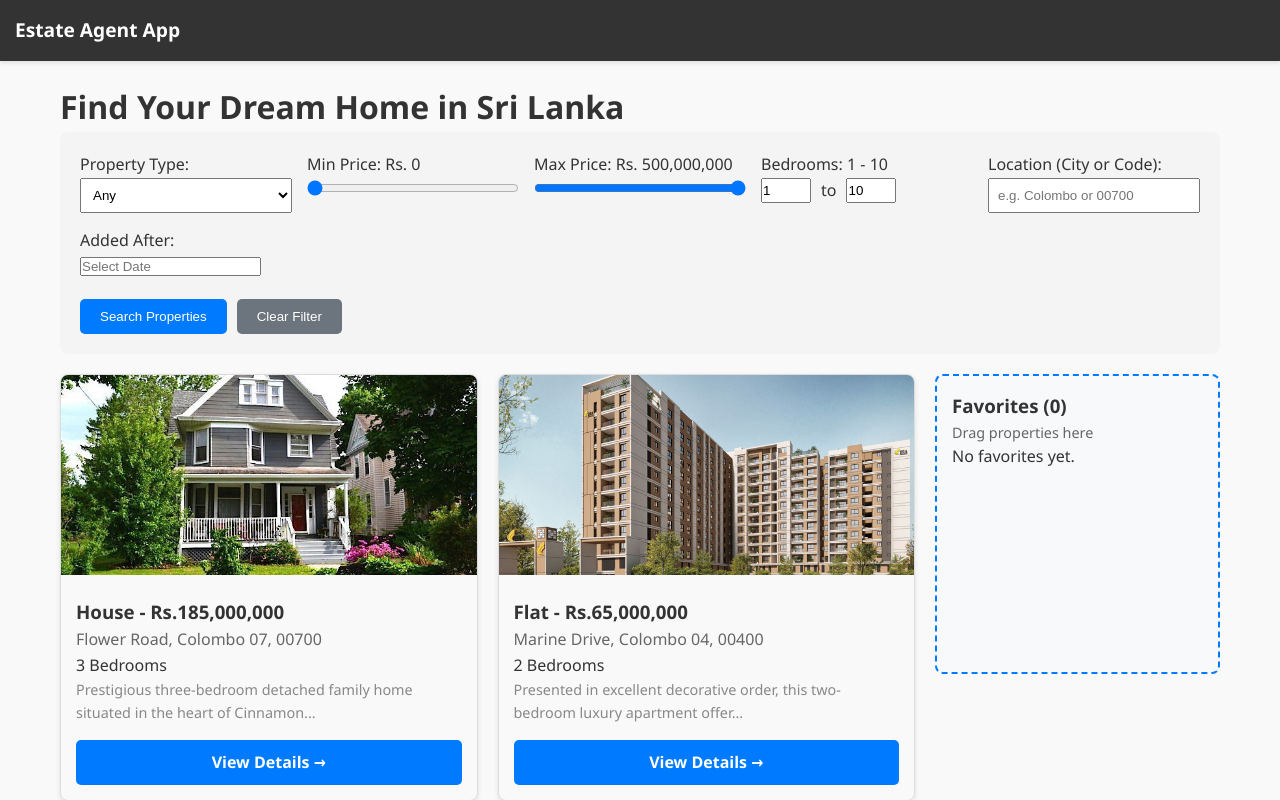
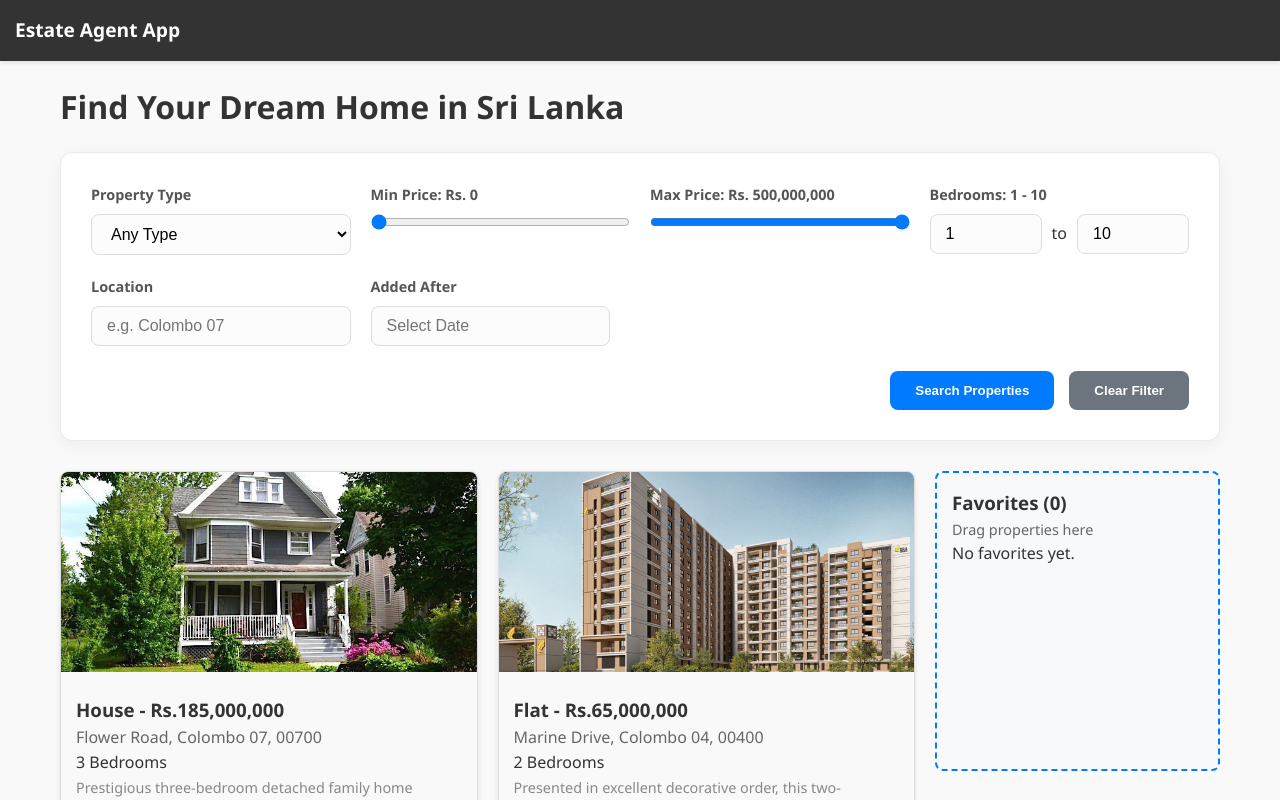
Before and after one commit to Dev-Liss/Responsive-Web-Application--SPA-, a React (Vite) app in the folder estate-agent-app/: page /#/ in a window 1280 px wide. Shown: the top 800 px of the page. Built offline with nearby package versions, Linux system fonts and the light colour scheme.

Commit message:
Fix: added styles to Search page

```diff
--- a/estate-agent-app/src/App.jsx
+++ b/estate-agent-app/src/App.jsx
@@ -1,4 +1,3 @@
-import React from 'react';
 import { HashRouter as Router, Routes, Route } from 'react-router-dom';
 import { PropertyProvider } from './context/PropertyContext';
 import NavBar from './components/NavBar';
--- a/estate-agent-app/src/components/FavoritesList.jsx
+++ b/estate-agent-app/src/components/FavoritesList.jsx
@@ -43,7 +43,7 @@ const FavoritesList = () => {
                     {favorites.map(fav => (
                         <li key={fav.id} style={{ marginBottom: '10px', borderBottom: '1px solid #ccc', paddingBottom: '5px' }}>
                             <div style={{ display: 'flex', justifyContent: 'space-between', alignItems: 'center' }}>
-                                <span>{fav.type} - £{fav.price?.toLocaleString()}</span>
+                                <span>{fav.type} - Rs. {fav.price?.toLocaleString()}</span>
                                 <button onClick={() => removeFromFavorites(fav.id)} style={{ background: 'none', border: 'none', color: 'red', cursor: 'pointer' }}>
                                     <FaTrash />
                                 </button>
--- a/estate-agent-app/src/index.css
+++ b/estate-agent-app/src/index.css
@@ -101,3 +101,90 @@ button:active {
         gap: 20px;
     }
 }
+
+/* --- SEARCH FORM STYLING --- */
+
+.search-card {
+    background: white;
+    padding: 30px;
+    border-radius: 12px;
+    box-shadow: 0 4px 15px rgba(0,0,0,0.05); /* Soft shadow */
+    margin-bottom: 30px;
+    border: 1px solid #eaeaea;
+}
+
+.search-grid {
+    display: grid;
+    grid-template-columns: repeat(auto-fit, minmax(220px, 1fr)); /* Responsive columns */
+    gap: 20px;
+}
+
+.form-group {
+    display: flex;
+    flex-direction: column;
+    gap: 8px;
+}
+
+.form-group label {
+    font-weight: 600;
+    font-size: 0.9rem;
+    color: #555;
+}
+
+/* Modern Input Styling */
+.form-control,
+.date-picker-input {
+    padding: 10px 15px;
+    border: 1px solid #ddd;
+    border-radius: 8px; /* Rounded corners */
+    font-size: 1rem;
+    width: 100%;
+    transition: border-color 0.2s;
+    background-color: #fcfcfc;
+}
+
+.form-control:focus,
+.date-picker-input:focus {
+    border-color: #007bff;
+    outline: none;
+    background-color: white;
+}
+
+/* Range Slider Styling */
+input[type=range] {
+    width: 100%;
+    cursor: pointer;
+    accent-color: #007bff; /* Makes the slider blue */
+}
+
+/* Buttons */
+.action-buttons {
+    display: flex;
+    gap: 15px;
+    margin-top: 25px;
+    justify-content: flex-end; /* Align to right */
+}
+
+.btn-search, .btn-clear {
+    padding: 12px 25px;
+    border: none;
+    border-radius: 8px;
+    font-weight: 600;
+    cursor: pointer;
+    transition: transform 0.1s, opacity 0.2s;
+}
+
+.btn-search {
+    background-color: #007bff;
+    color: white;
+}
+
+.btn-clear {
+    background-color: #6c757d;
+    color: white;
+}
+
+.btn-search:hover, .btn-clear:hover {
+    opacity: 0.9;
+    transform: translateY(-1px);
+}
--- a/estate-agent-app/src/pages/SearchPage.jsx
+++ b/estate-agent-app/src/pages/SearchPage.jsx
@@ -1,7 +1,7 @@
 import React, { useState, useContext, useEffect } from 'react';
 import { PropertyContext } from '../context/PropertyContext';
 import DatePicker from 'react-datepicker';
-import "react-datepicker/dist/react-datepicker.css"; // Import styles for the widget
+import "react-datepicker/dist/react-datepicker.css";
 import { parsePropertyDate } from '../utils';
 import PropertyCard from '../components/PropertyCard';
 import FavoritesList from '../components/FavoritesList';
@@ -13,63 +13,44 @@ const SearchPage = () => {
     // Search Criteria State
     const [type, setType] = useState("Any");
     const [minPrice, setMinPrice] = useState(0);
-    // FIX: Increased Max Price to 500 Million to match SL Market
     const [maxPrice, setMaxPrice] = useState(500000000);
     const [minBed, setMinBed] = useState(1);
     const [maxBed, setMaxBed] = useState(10);
     const [postcode, setPostcode] = useState("");
 
-    // Date Filter State (React Widget)
+    // Date Filter State
     const [dateFrom, setDateFrom] = useState(null);
     const [dateTo, setDateTo] = useState(null);
 
-    // Initial load: show all properties
     useEffect(() => {
         setFilteredProperties(properties);
     }, [properties]);
 
-    // MAIN FILTERING LOGIC
     const handleSearch = (e) => {
         e.preventDefault();
-
         const results = properties.filter(property => {
-            // Type Check
             const typeMatch = type === "Any" || property.type === type;
-
-            // Price Check
             const priceMatch = property.price >= parseInt(minPrice) && property.price <= parseInt(maxPrice);
-
-            // Bedroom Check
             const bedMatch = property.bedrooms >= parseInt(minBed) && property.bedrooms <= parseInt(maxBed);
-
-            // Postcode/Location Check (Matches City name or Postcode number)
             const postcodeMatch = postcode === "" || property.location.toLowerCase().includes(postcode.toLowerCase());
 
-            // Date Check
             let dateMatch = true;
             const propDate = parsePropertyDate(property.added);
-
             if (dateFrom && dateTo) {
-                // Between dates
                 dateMatch = propDate >= dateFrom && propDate <= dateTo;
             } else if (dateFrom) {
-                // After specified date
                 dateMatch = propDate >= dateFrom;
             }
-
-            // Combine all filters
             return typeMatch && priceMatch && bedMatch && postcodeMatch && dateMatch;
         });
-
         setFilteredProperties(results);
     };
 
-    // CLEAR FILTERS
     const handleClear = () => {
         setFilteredProperties(properties);
         setType("Any");
         setMinPrice(0);
-        setMaxPrice(500000000); // Reset to 500 Million
+        setMaxPrice(500000000);
         setPostcode("");
         setDateFrom(null);
         setDateTo(null);
@@ -77,99 +58,108 @@ const SearchPage = () => {
 
     return (
         <div style={{ padding: '20px', maxWidth: '1200px', margin: '0 auto' }}>
-            <h1>Find Your Dream Home in Sri Lanka</h1>
+            <h1 style={{ marginBottom: '20px', color: '#333' }}>Find Your Dream Home in Sri Lanka</h1>
 
-            {/* SEARCH FORM CONTAINER */}
-            <div style={{ background: '#f4f4f4', padding: '20px', borderRadius: '8px', marginBottom: '20px' }}>
+            {/* SEARCH FORM CONTAINER (Styled with CSS class) */}
+            <div className="search-card">
                 <form onSubmit={handleSearch}>
-                    <div style={{ display: 'grid', gridTemplateColumns: 'repeat(auto-fit, minmax(200px, 1fr))', gap: '15px' }}>
+                    <div className="search-grid">
 
                         {/* Type */}
-                        <div>
-                            <label>Property Type:</label>
-                            <select style={{ width: '100%', padding: '8px' }} value={type} onChange={e => setType(e.target.value)}>
-                                <option value="Any">Any</option>
+                        <div className="form-group">
+                            <label>Property Type</label>
+                            <select className="form-control" value={type} onChange={e => setType(e.target.value)}>
+                                <option value="Any">Any Type</option>
                                 <option value="House">House</option>
-                                <option value="Flat">Flat</option>
+                                <option value="Flat">Flat / Apartment</option>
                             </select>
                         </div>
 
-                        {/* Price */}
-                        <div>
-                            {/* Formatted Number for readability */}
+                        {/* Price Range (Min) */}
+                        <div className="form-group">
                             <label>Min Price: Rs. {parseInt(minPrice).toLocaleString()}</label>
                             <input
                                 type="range"
                                 min="0"
                                 max="500000000"
-                                step="1000000" // Step by 1 Million
-                                style={{ width: '100%' }}
+                                step="1000000"
                                 value={minPrice}
                                 onChange={e => setMinPrice(e.target.value)}
                             />
                         </div>
-                        <div>
+
+                        {/* Price Range (Max) */}
+                        <div className="form-group">
                             <label>Max Price: Rs. {parseInt(maxPrice).toLocaleString()}</label>
                             <input
                                 type="range"
                                 min="0"
                                 max="500000000"
-                                step="1000000" // Step by 1 Million
-                                style={{ width: '100%' }}
+                                step="1000000"
                                 value={maxPrice}
                                 onChange={e => setMaxPrice(e.target.value)}
                             />
                         </div>
 
                         {/* Bedrooms */}
-                        <div>
+                        <div className="form-group">
                             <label>Bedrooms: {minBed} - {maxBed}</label>
                             <div style={{ display: 'flex', gap: '10px' }}>
-                                <input type="number" min="0" max="10" value={minBed} onChange={e => setMinBed(e.target.value)} style={{ width: '50px' }} />
-                                <span>to</span>
-                                <input type="number" min="0" max="10" value={maxBed} onChange={e => setMaxBed(e.target.value)} style={{ width: '50px' }} />
+                                <input className="form-control" type="number" min="0" max="10" value={minBed} onChange={e => setMinBed(e.target.value)} />
+                                <span style={{ alignSelf: 'center' }}>to</span>
+                                <input className="form-control" type="number" min="0" max="10" value={maxBed} onChange={e => setMaxBed(e.target.value)} />
                             </div>
                         </div>
 
                         {/* Postcode */}
-                        <div>
-                            <label>Location (City or Code):</label>
-                            <input type="text" placeholder="e.g. Colombo or 00700" value={postcode} onChange={e => setPostcode(e.target.value)}
-                                style={{ width: '100%', padding: '8px' }} />
+                        <div className="form-group">
+                            <label>Location</label>
+                            <input className="form-control" type="text" placeholder="e.g. Colombo 07" value={postcode} onChange={e => setPostcode(e.target.value)} />
                         </div>
 
                         {/* Date Widget */}
-                        <div>
-                            <label>Added After:</label>
-                            <DatePicker selected={dateFrom} onChange={date => setDateFrom(date)} placeholderText="Select Date" className="date-picker-input" />
+                        <div className="form-group">
+                            <label>Added After</label>
+                            {/* Wrapper div to fix DatePicker width issues */}
+                            <div style={{ width: '100%' }}>
+                                <DatePicker
+                                    selected={dateFrom}
+                                    onChange={date => setDateFrom(date)}
+                                    placeholderText="Select Date"
+                                    className="date-picker-input"
+                                    wrapperClassName="date-picker-wrapper"
+                                />
+                            </div>
                         </div>
                     </div>
 
                     {/* Action Buttons */}
-                    <div style={{ marginTop: '20px' }}>
-                        <button type="submit" style={{ padding: '10px 20px', background: '#007bff', color: 'white', border: 'none', borderRadius: '5px', cursor: 'pointer', marginRight: '10px' }}>
+                    <div className="action-buttons">
+                        <button type="submit" className="btn-search">
                             Search Properties
                         </button>
-                        <button type="button" onClick={handleClear} style={{ padding: '10px 20px', background: '#6c757d', color: 'white', border: 'none', borderRadius: '5px', cursor: 'pointer' }}>
+                        <button type="button" onClick={handleClear} className="btn-clear">
                             Clear Filter
                         </button>
                     </div>
                 </form>
             </div>
 
-            {/* GRID LAYOUT: Results (Left) + Favorites (Right) */}
+            {/* GRID LAYOUT */}
             <div className="search-layout">
-
-                {/* LEFT: Search Results */}
                 <div className="property-grid">
-                    {filteredProperties.length === 0 ? <p>No properties found matching your criteria.</p> :
+                    {filteredProperties.length === 0 ?
+                        <div style={{ gridColumn: '1/-1', textAlign: 'center', padding: '40px', color: '#777' }}>
+                            <h3>No properties found matching your criteria.</h3>
+                            <p>Try adjusting your price range or location.</p>
+                        </div>
+                    :
                         filteredProperties.map(property => (
                             <PropertyCard key={property.id} property={property} />
                         ))
                     }
                 </div>
 
-                {/* RIGHT: Favorites Sidebar */}
                 <div>
                     <FavoritesList />
                 </div>
```
